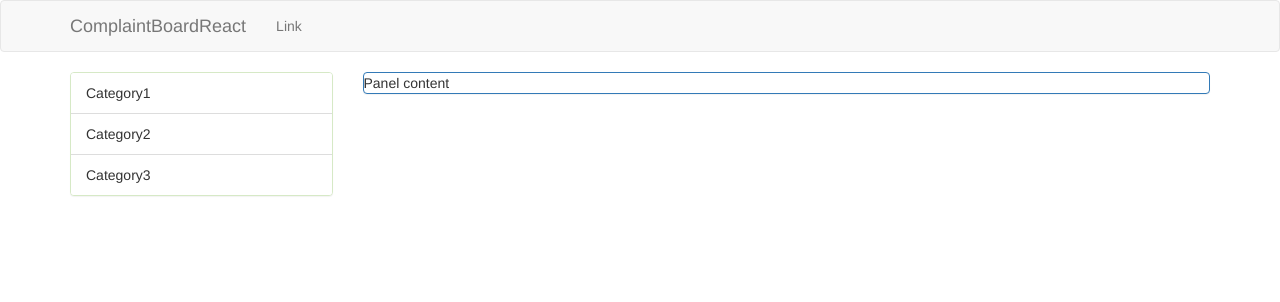
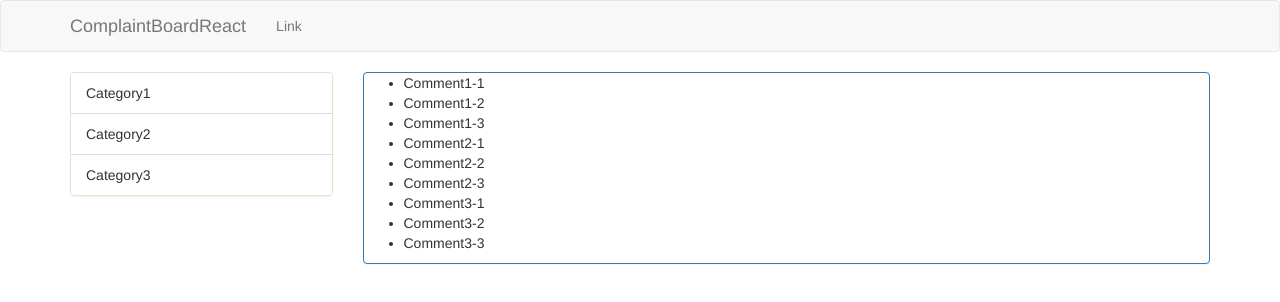
Before and after one commit to ozaki25/complaint_board_react, a React (Create React App) app: page / in a window 1280 px wide. Shown: the top 302 px of the page. Built offline with nearby package versions, Linux system fonts and the light colour scheme.

Commit message:
コメント一覧を作成

```diff
--- a/src/components/CategoryItem.js
+++ b/src/components/CategoryItem.js
@@ -2,7 +2,9 @@ import React from "react";
 import { ListGroupItem } from "react-bootstrap";
 
 const CategoryItem = ({category}) => (
-    <ListGroupItem>{category.name}</ListGroupItem>
+    <ListGroupItem>
+        {category.name}
+    </ListGroupItem>
 );
 
 export default CategoryItem;
--- a/src/components/CategoryList.js
+++ b/src/components/CategoryList.js
@@ -8,7 +8,9 @@ const categories = [
     { id: 3, name: 'Category3' },
 ];
 
-const listItem = (category) => <CategoryItem category={category} />
+const listItem = (category) => (
+    <CategoryItem category={category} />
+);
 
 const CategoryList = () => (
     <ListGroup>
--- /dev/null
+++ b/src/components/CommentItem.js
@@ -0,0 +1,7 @@
+import React from "react";
+
+const CommentItem = ({comment}) => (
+    <li>{comment.content}</li>
+);
+
+export default CommentItem;
--- /dev/null
+++ b/src/components/CommentList.js
@@ -0,0 +1,26 @@
+import React from "react";
+import CommentItem from "./CommentItem";
+
+const comments = [
+    { id: 1, content: 'Comment1-1', category: { id: 1 } },
+    { id: 2, content: 'Comment1-2', category: { id: 1 } },
+    { id: 3, content: 'Comment1-3', category: { id: 1 } },
+    { id: 4, content: 'Comment2-1', category: { id: 2 } },
+    { id: 5, content: 'Comment2-2', category: { id: 2 } },
+    { id: 6, content: 'Comment2-3', category: { id: 2 } },
+    { id: 7, content: 'Comment3-1', category: { id: 3 } },
+    { id: 8, content: 'Comment3-2', category: { id: 3 } },
+    { id: 9, content: 'Comment3-3', category: { id: 3 } },
+];
+
+const listItem = (comment) => (
+    <CommentItem comment={comment} />
+);
+
+const CategoryList = () => (
+    <ul>
+        {comments.map(listItem)}
+    </ul>
+);
+
+export default CategoryList;
--- a/src/components/Contents.js
+++ b/src/components/Contents.js
@@ -1,11 +1,12 @@
 import React from "react";
 import { Panel } from "react-bootstrap";
+import CommentList from "./CommentList";
 
 const title = "index of comments";
 
 const Contents = () => (
     <Panel header={title} bsStyle="primary">
-      Panel content
+      <CommentList />
     </Panel>
 );
 
```
